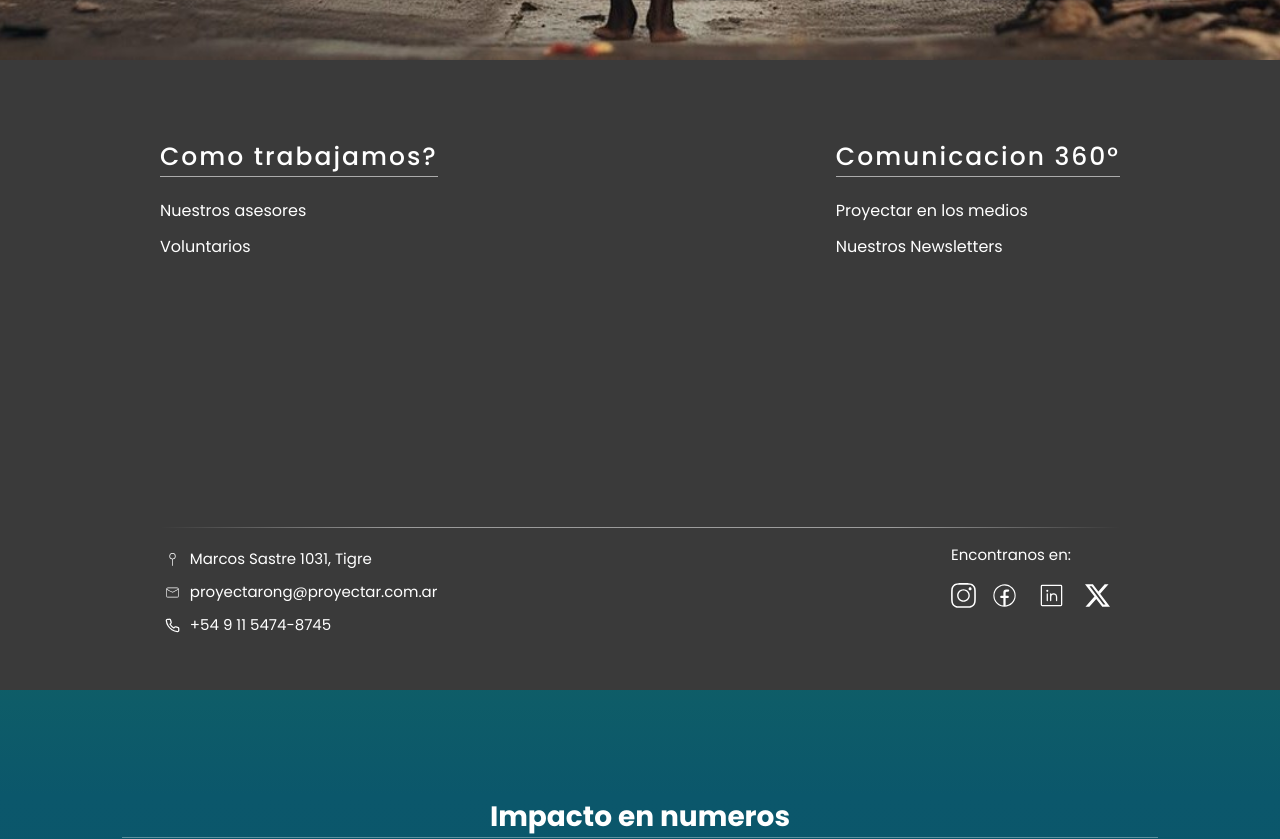
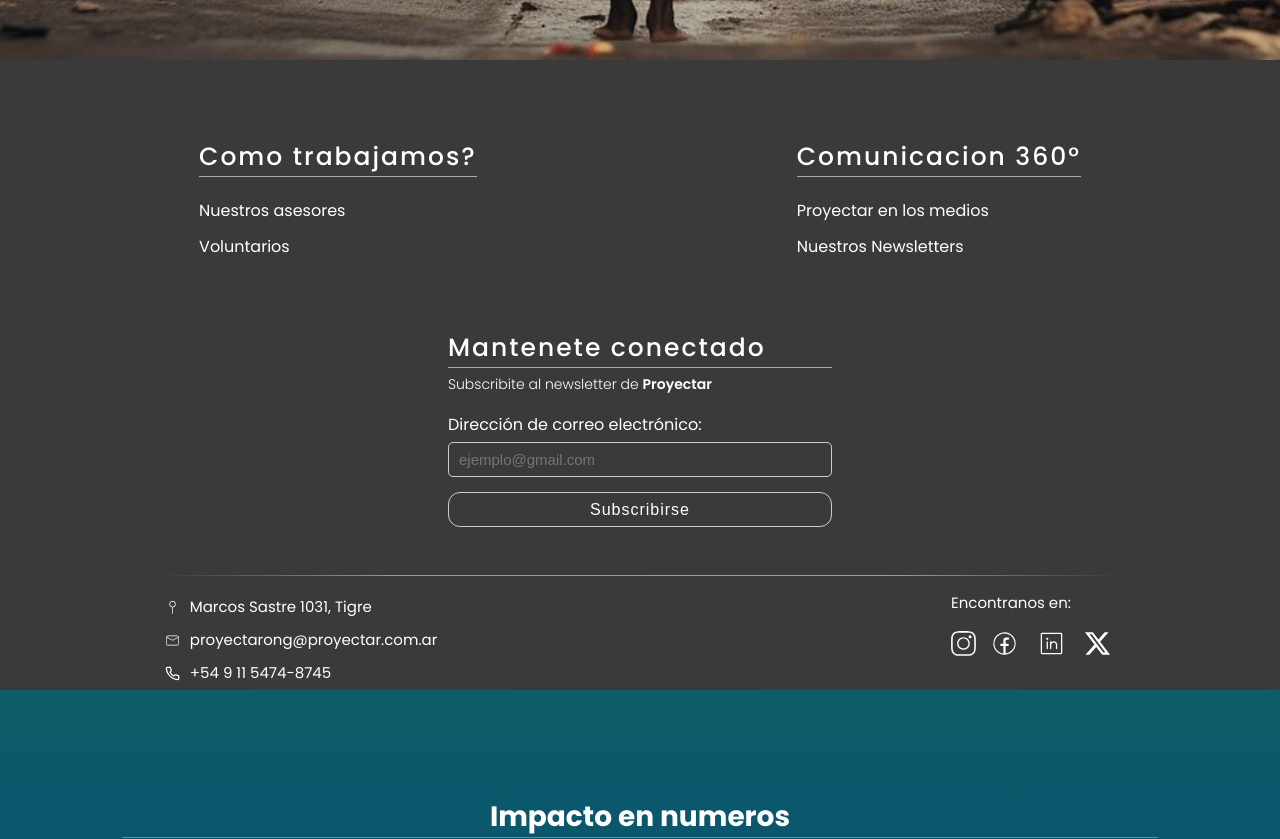
Before and after one commit to bautistagorchs/Web-Proyectar, a Next.js app: page / in a window 1280 px wide. Shown: the part 740-1579 px from the top of the page. Built offline with nearby package versions, Linux system fonts and the light colour scheme.

Commit message:
agregar form a la navbar, agregar video a landing

```diff
--- /dev/null
+++ b/src/commons/MailchimpForm/MailchimpForm.module.scss
@@ -0,0 +1,58 @@
+.formContainer {
+  width: 100%;
+  background-color: transparent;
+  > div {
+    width: 100%;
+  }
+  form {
+    .formContentContainer {
+      width: 100%;
+      display: flex;
+      flex-direction: column;
+      // border: 1px solid white;
+      input.email {
+        height: 35px;
+        width: 100%;
+        min-width: 150px;
+        margin-top: 5px;
+        font-size: 15px;
+        background-color: transparent;
+        outline: none;
+        border: none;
+        border-radius: 5px;
+        color: white;
+        padding-left: 10px;
+        // background-color: rgb(255, 255, 255);
+        border: 1px solid #ffffffbe;
+        &:focus,
+        &:active {
+          border: 2px solid #ffff;
+        }
+      }
+      input.button {
+        height: 35px;
+        width: 100%;
+        margin-top: 15px;
+        font-size: 16px;
+        font-weight: 500;
+        background-color: transparent;
+        outline: none;
+        border-radius: 12px;
+        letter-spacing: 1px;
+        color: white;
+        border: 1px solid #ffffffbe;
+        transition: all 0.3s ease;
+        &:hover {
+          cursor: pointer;
+          // transform: scale(1.03) translateY(-3px);
+          background-color: rgb(43, 40, 40);
+          border: 1.5px solid rgb(139, 134, 134);
+        }
+      }
+      .mcFieldGroup {
+        display: flex;
+        flex-direction: column;
+      }
+    }
+  }
+}
--- /dev/null
+++ b/src/commons/MailchimpForm/MailchimpForm.tsx
@@ -0,0 +1,114 @@
+import React from "react";
+import Script from "next/script";
+import s from "./MailchimpForm.module.scss";
+
+const MailchimpForm = () => {
+  return (
+    <div id="mc_embed_shell" className={s.formContainer}>
+      {/* <link
+        href="//cdn-images.mailchimp.com/embedcode/classic-061523.css"
+        rel="stylesheet"
+        type="text/css"
+      /> */}
+      <div id="mc_embed_signup">
+        <form
+          action="https://gmail.us12.list-manage.com/subscribe/post?u=f64d42a172e8b933606f3a146&amp;id=0e350a112d&amp;f_id=00b78ee0f0"
+          method="post"
+          id="mc-embedded-subscribe-form"
+          name="mc-embedded-subscribe-form"
+          className={s.validate}
+          target="_blank"
+        >
+          <div id="mc_embed_signup_scroll" className={s.formContentContainer}>
+            {/* <div className={s.indicatesRequired}>
+              <span className={s.asterisk}>*</span> campo requerido
+            </div> */}
+            <div className={s.mcFieldGroup}>
+              <label htmlFor="mce-EMAIL">
+                Dirección de correo electrónico:
+                {/* <span className={s.asterisk}>*</span> */}
+              </label>
+              <input
+                type="email"
+                name="EMAIL"
+                className={`${s.required} ${s.email}`}
+                id="mce-EMAIL"
+                required
+                defaultValue=""
+                placeholder="ejemplo@gmail.com"
+              />
+            </div>
+            <div id="mce-responses" className={`${s.clear} ${s.foot}`}>
+              <div
+                className={s.response}
+                id="mce-error-response"
+                style={{ display: "none" }}
+              ></div>
+              <div
+                className={s.response}
+                id="mce-success-response"
+                style={{ display: "none" }}
+              ></div>
+            </div>
+            <div
+              aria-hidden="true"
+              style={{ position: "absolute", left: "-5000px" }}
+            >
+              {/* real people should not fill this in and expect good things - do not remove this or risk form bot signups */}
+              <input
+                type="text"
+                name="b_f64d42a172e8b933606f3a146_0e350a112d"
+                tabIndex={-1}
+                defaultValue=""
+              />
+            </div>
+            <div className={s.optionalParent}>
+              <div className={`${s.clear} ${s.foot}`}>
+                <input
+                  type="submit"
+                  name="subscribe"
+                  id="mc-embedded-subscribe"
+                  className={s.button}
+                  value="Subscribirse"
+                />
+                <p style={{ margin: "0px auto" }}>
+                  <a
+                    href="http://eepurl.com/iX9Q-A"
+                    title="Mailchimp - email marketing made easy and fun"
+                  >
+                    {/* Contenido del enlace, si es necesario */}
+                  </a>
+                </p>
+              </div>
+            </div>
+          </div>
+        </form>
+      </div>
+      <Script src="//s3.amazonaws.com/downloads.mailchimp.com/js/mc-validate.js"></Script>
+
+      <script type="text/javascript">
+        {`(function($) {
+          window.fnames = new Array();
+          window.ftypes = new Array();
+          fnames[0] = 'EMAIL';
+          ftypes[0] = 'email';
+          fnames[1] = 'FNAME';
+          ftypes[1] = 'text';
+          fnames[2] = 'LNAME';
+          ftypes[2] = 'text';
+          fnames[3] = 'ADDRESS';
+          ftypes[3] = 'address';
+          fnames[4] = 'PHONE';
+          ftypes[4] = 'phone';
+          fnames[5] = 'BIRTHDAY';
+          ftypes[5] = 'birthday';
+          fnames[6] = 'COMPANY';
+          ftypes[6] = 'text';
+        }(jQuery));
+        var $mcj = jQuery.noConflict(true);`}
+      </script>
+    </div>
+  );
+};
+
+export default MailchimpForm;
--- a/src/commons/SectionCounter/SectionCounter.module.scss
+++ b/src/commons/SectionCounter/SectionCounter.module.scss
@@ -2,7 +2,7 @@
 
 .contenedor {
   width: 100%;
-  height: 100vh;
+  // height: 100vh;
   // background-color: #07516e;
   background: linear-gradient(#0b576b, #07516e);
   // border: 1px solid orange;
--- a/src/componentes/landing/landing.module.scss
+++ b/src/componentes/landing/landing.module.scss
@@ -8,13 +8,22 @@
   overflow: hidden;
 }
 
+// .video {
+//   position: absolute;
+//   top: 0;
+//   left: 0;
+//   width: 100%;
+//   height: 100%;
+//   object-fit: cover;
+//   z-index: -1;
+// }
+
 .video {
+  object-fit: cover;
+  width: 100%;
+  height: 100%;
   position: absolute;
   top: 0;
-  left: 0;
-  width: 100%;
-  height: 100%;
-  object-fit: cover;
   z-index: -1;
 }
 
--- a/src/componentes/navbar/Navbar.tsx
+++ b/src/componentes/navbar/Navbar.tsx
@@ -24,6 +24,7 @@ import { CiFacebook, CiMail } from "react-icons/ci";
 import { FiPhone } from "react-icons/fi";
 import { SlSocialInstagram } from "react-icons/sl";
 import { BsTwitterX } from "react-icons/bs";
+import MailchimpForm from "@/commons/MailchimpForm/MailchimpForm";
 
 const Navbar = () => {
   const initialState = {
@@ -131,12 +132,12 @@ const Navbar = () => {
                   </li>
                   <li>
                     <Link href={""}>
-                      Nuestra historia <RiArrowRightSLine />{" "}
+                      Equipo <RiArrowRightSLine />
                     </Link>
                   </li>
                   <li>
                     <Link href={""}>
-                      Equipo <RiArrowRightSLine />
+                      Linea de tiempo <RiArrowRightSLine />{" "}
                     </Link>
                   </li>
                   <li>
@@ -300,11 +301,13 @@ const Navbar = () => {
                 <h4>Proyectar en los medios</h4>
                 <h4>Nuestros Newsletters</h4>
               </div>
-              {/* <div>
-                <h2>Colabora</h2>
-                <h4>Hace a tu empresa parte</h4>
-                <h4>Donacion mensual</h4>
-              </div> */}
+              <div className={s.newsletter} style={{ width: "40%" }}>
+                <h2>Mantenete conectado</h2>
+                <p>
+                  Subscribite al newsletter de <span> Proyectar</span>
+                </p>
+                <MailchimpForm />
+              </div>
             </div>
             <div className={s.footer}>
               <div className={s.contacto}>
--- a/src/componentes/navbar/navbar.module.scss
+++ b/src/componentes/navbar/navbar.module.scss
@@ -182,7 +182,7 @@ $margen-elementos-navbar: 8%;
   transition: transform 0.4s ease;
   .expandibleContenido {
     width: 75%;
-    max-width: 1100px;
+    max-width: 1000px;
     height: 80%;
     display: flex;
     flex-direction: column;
@@ -192,7 +192,22 @@ $margen-elementos-navbar: 8%;
     .infoContainer {
       width: 100%;
       display: flex;
-      justify-content: space-between;
+      flex-wrap: wrap;
+      justify-content: center;
+      gap: 8vh 40vh;
+      p {
+        // margin-left: 5%;
+        width: 100%;
+        margin-top: -10px;
+        margin-bottom: 17px;
+        font-weight: 300;
+        // font-style: italic;
+        font-size: 14px;
+        // text-align: center;
+        span {
+          font-weight: 600;
+        }
+      }
       h2 {
         font-weight: 500;
         font-size: 25px;
@@ -214,7 +229,7 @@ $margen-elementos-navbar: 8%;
     }
     .footer {
       width: 100%;
-      margin-top: 20%;
+      margin-top: 5%;
       position: relative;
       display: flex;
       flex-direction: row;
```
Also changed, not shown: src/componentes/landing/Landing.tsx (+2 -10 lines), src/types/types.d.ts (+7 -0 lines), 1 other file (tests, documents, lock files or other folders).
